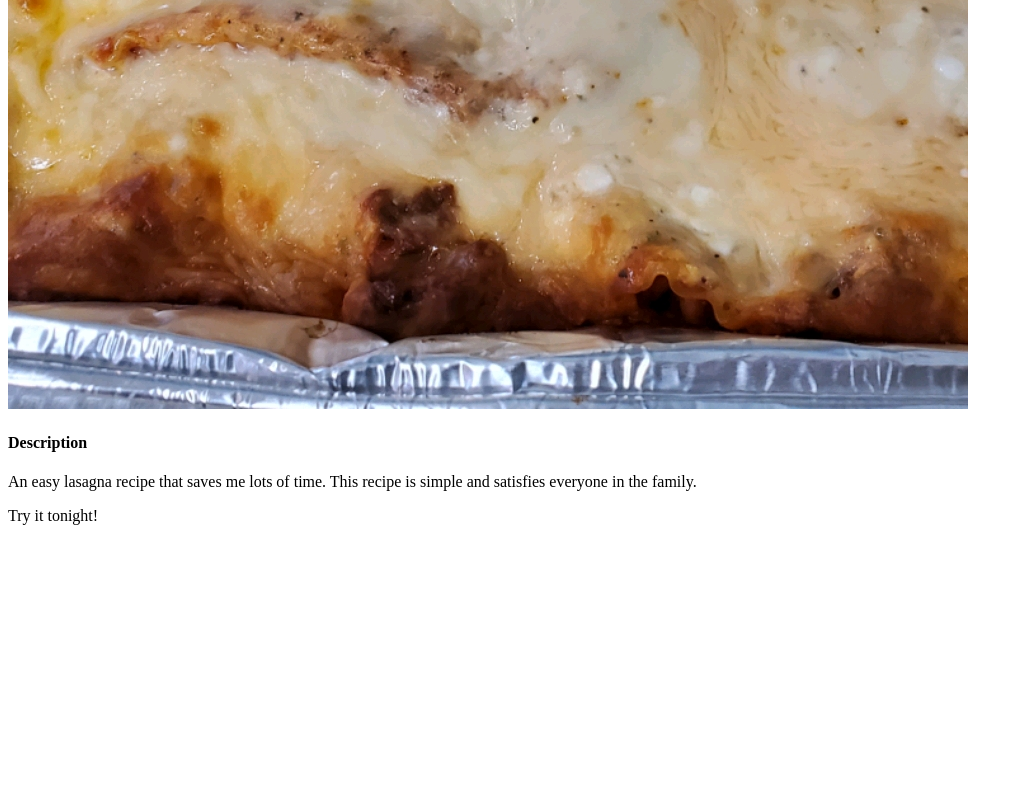
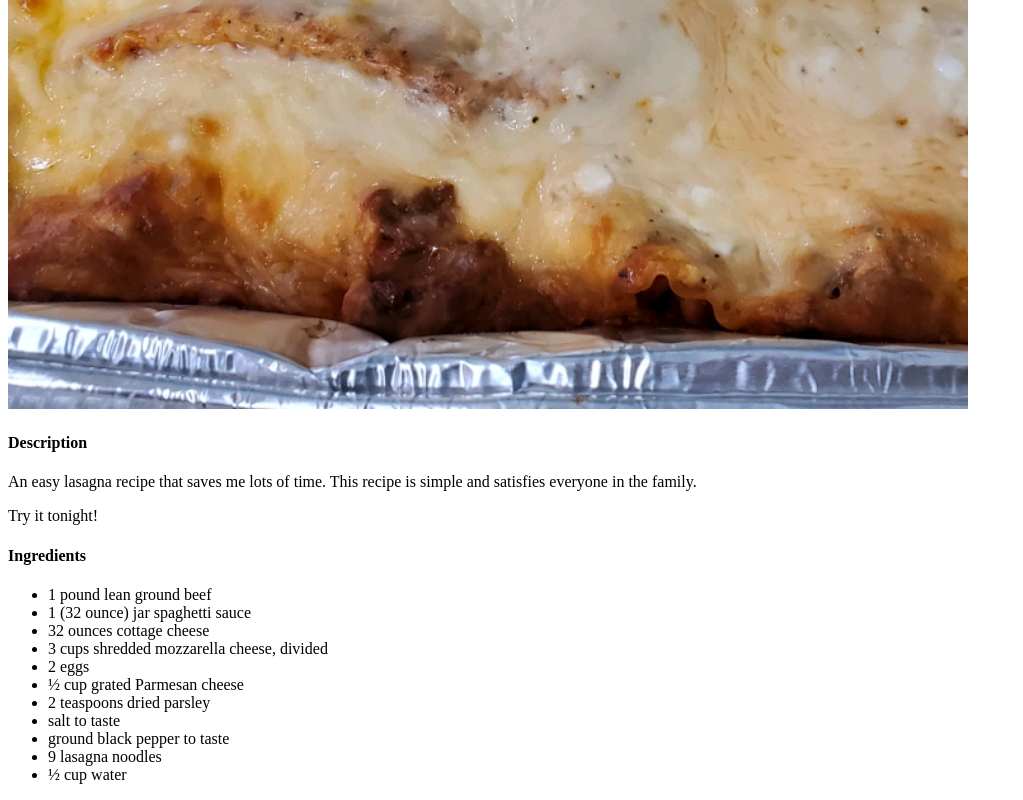
Before and after one commit to celtic01/odin-recipes, a plain HTML site: page recipes/lasagna.html in a window 1280 px wide. Shown: the part 631-1431 px from the top of the page, without its empty margins (0-1023 px from the left). Before the commit the page ends 1172 px from the top, so only its background shows below. Drawn offline with Linux system fonts and the light colour scheme.

Commit message:
Add ingredients

```diff
--- a/recipes/lasagna.html
+++ b/recipes/lasagna.html
@@ -17,5 +17,23 @@
 
 
     <p>Try it tonight!</p>
+
+
+    <h4>Ingredients</h4>
+
+
+    <ul>
+        <li>1 pound lean ground beef</li>
+        <li>1 (32 ounce) jar spaghetti sauce</li>
+        <li>32 ounces cottage cheese</li>
+        <li>3 cups shredded mozzarella cheese, divided</li>
+        <li>2 eggs</li>
+        <li>½ cup grated Parmesan cheese</li>
+        <li>2 teaspoons dried parsley</li>
+        <li>salt to taste</li>
+        <li>ground black pepper to taste</li>
+        <li>9 lasagna noodles</li>
+        <li>½ cup water</li>
+    </ul>
 </body>
 </html>
```
